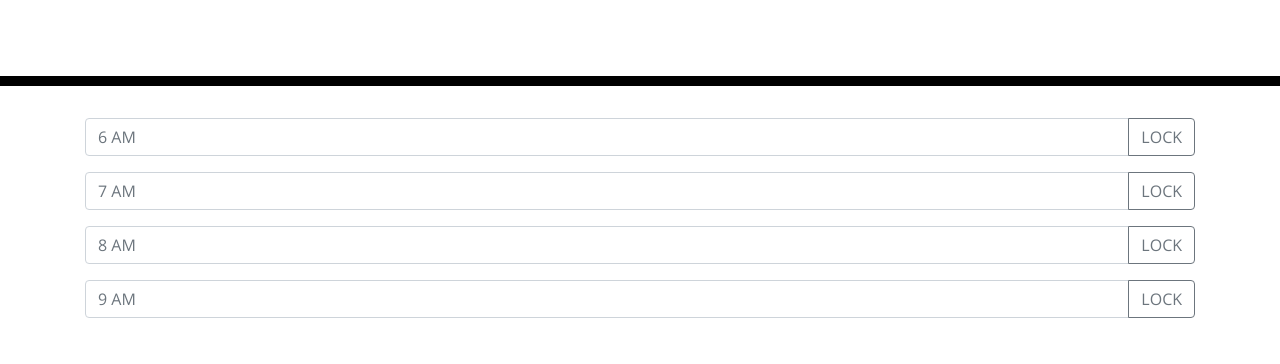
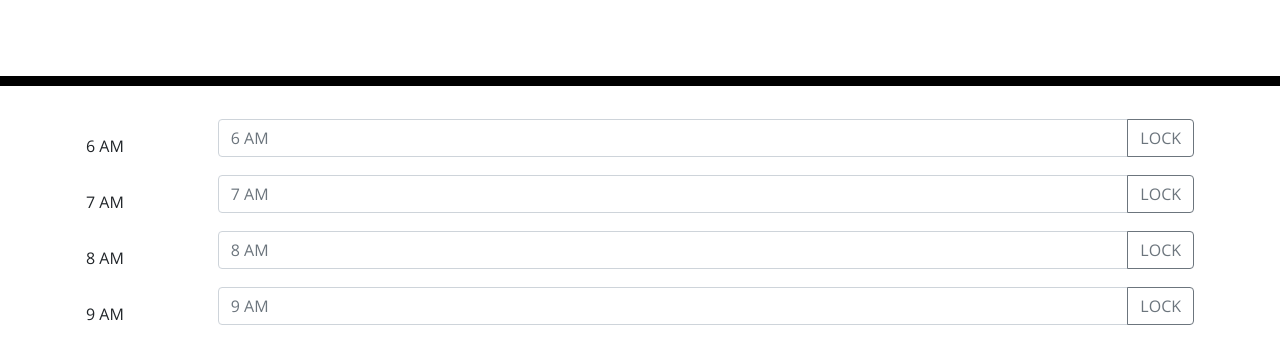
Before and after one commit to Mar009/HMWK5, a plain HTML site: page Develop/index.html in a window 1280 px wide. Shown: the part 182-546 px from the top of the page. Drawn offline with nearby package versions, Linux system fonts and the light colour scheme.

Commit message:
Changed to table w rows  test

```diff
--- a/Develop/index.html
+++ b/Develop/index.html
@@ -30,34 +30,51 @@
     </header>
     <div class="container">
       <!-- Timeblocks go here -->
+      <!-- rows with the imput & lock btn  -->
+      <table style="width:inherit">
       <!-- 6am -->
-      <div class="input-group mb-3">
-        <input type="text" class="form-control" placeholder="6 AM" aria-label="6 AM" aria-describedby="basic-addon2">
-        <div class="input-group-append">
-          <button class="btn btn-outline-secondary" type="button">LOCK</button>
-        </div>
-      </div>
+        <tr id="row1">
+          <td>6 AM</td>
+          <td><div class="input-group mb-3">
+            <input type="text" class="form-control" placeholder="6 AM" aria-label="6 AM" aria-describedby="button-addon2">
+            <div class="input-group-append">
+              <button class="btn btn-outline-secondary" type="button" id="button-addon2">LOCK</button>
+            </div>
+          </div></td>
+        </tr>
       <!-- 7am -->
-      <div class="input-group mb-3">
-        <input type="text" class="form-control" placeholder="7 AM" aria-label="7 AM" aria-describedby="basic-addon2">
-        <div class="input-group-append">
-          <button class="btn btn-outline-secondary" type="button">LOCK</button>
-        </div>
-      </div>
+      <tr id="row2">
+        <td>7 AM</td>
+        <td><div class="input-group mb-3">
+          <input type="text" class="form-control" placeholder="7 AM" aria-label="7 AM" aria-describedby="button-addon2">
+          <div class="input-group-append">
+            <button class="btn btn-outline-secondary" type="button" id="button-addon2">LOCK</button>
+          </div>
+        </div></td>
+      </tr>
+
       <!-- 8am -->
-      <div class="input-group mb-3">
-        <input type="text" class="form-control" placeholder="8 AM" aria-label="8 AM" aria-describedby="basic-addon2">
-        <div class="input-group-append">
-          <button class="btn btn-outline-secondary" type="button">LOCK</button>
-        </div>
-      </div>
+      <tr id="row1">
+        <td>8 AM</td>
+        <td><div class="input-group mb-3">
+          <input type="text" class="form-control" placeholder="8 AM" aria-label="8 AM" aria-describedby="button-addon2">
+          <div class="input-group-append">
+            <button class="btn btn-outline-secondary" type="button" id="button-addon2">LOCK</button>
+          </div>
+        </div></td>
+      </tr>
+
       <!-- 9am -->
-      <div class="input-group mb-3">
-        <input type="text" class="form-control" placeholder="9 AM" aria-label="9 AM" aria-describedby="basic-addon2">
-        <div class="input-group-append">
-          <button class="btn btn-outline-secondary" type="button">LOCK</button>
-        </div>
-      </div>
+      <tr id="row1">
+        <td>9 AM</td>
+        <td><div class="input-group mb-3">
+          <input type="text" class="form-control" placeholder="9 AM" aria-label="9 AM" aria-describedby="button-addon2">
+          <div class="input-group-append">
+            <button class="btn btn-outline-secondary" type="button" id="button-addon2">LOCK</button>
+          </div>
+        </div></td>
+      </tr>
+
       <!-- 10am -->
       <!-- 11am -->
       <!-- 12am -->
@@ -71,6 +88,8 @@
       <!-- 8pm -->
       <!-- 9pm -->
       <!-- 10pm -->
+    </table>
+
     </div>
 
     <script src="https://code.jquery.com/jquery-3.4.1.min.js"></script>
```
